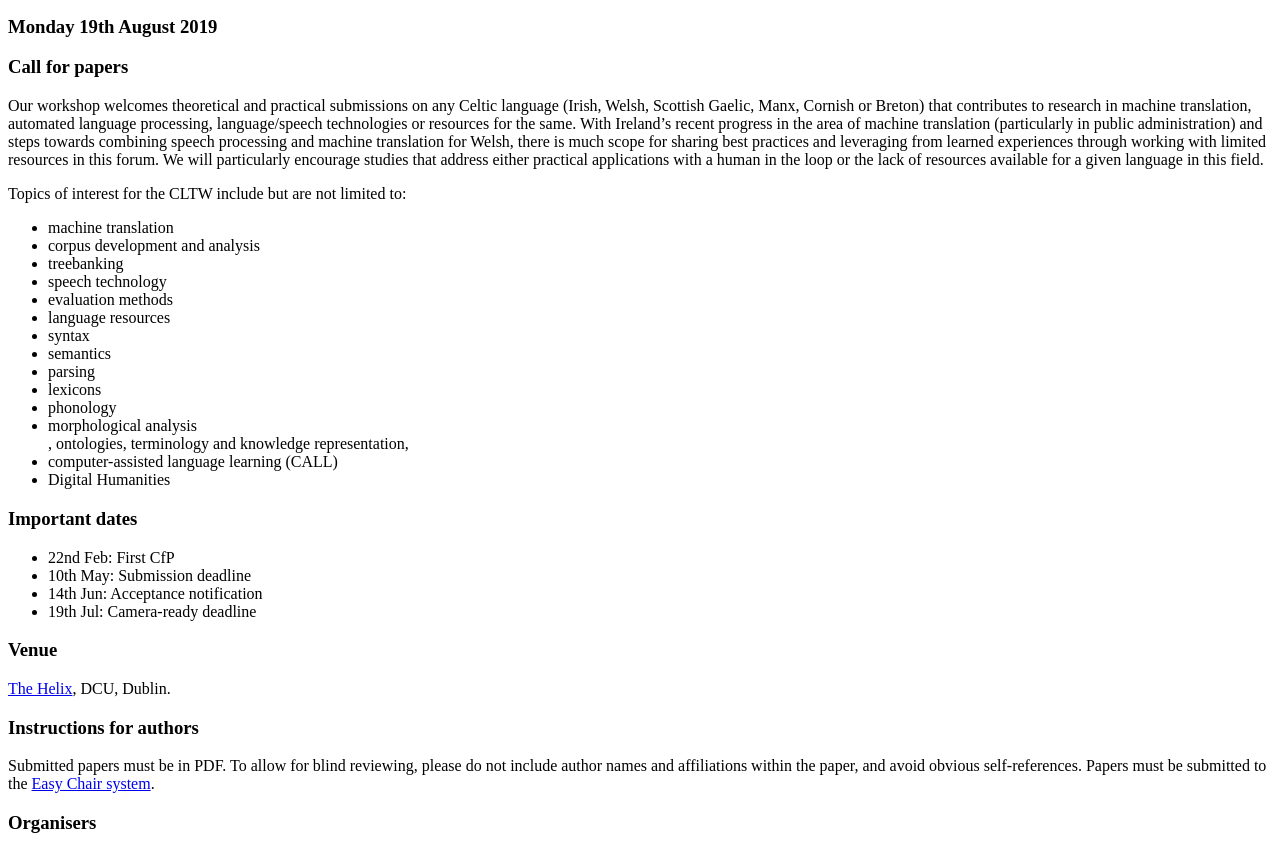
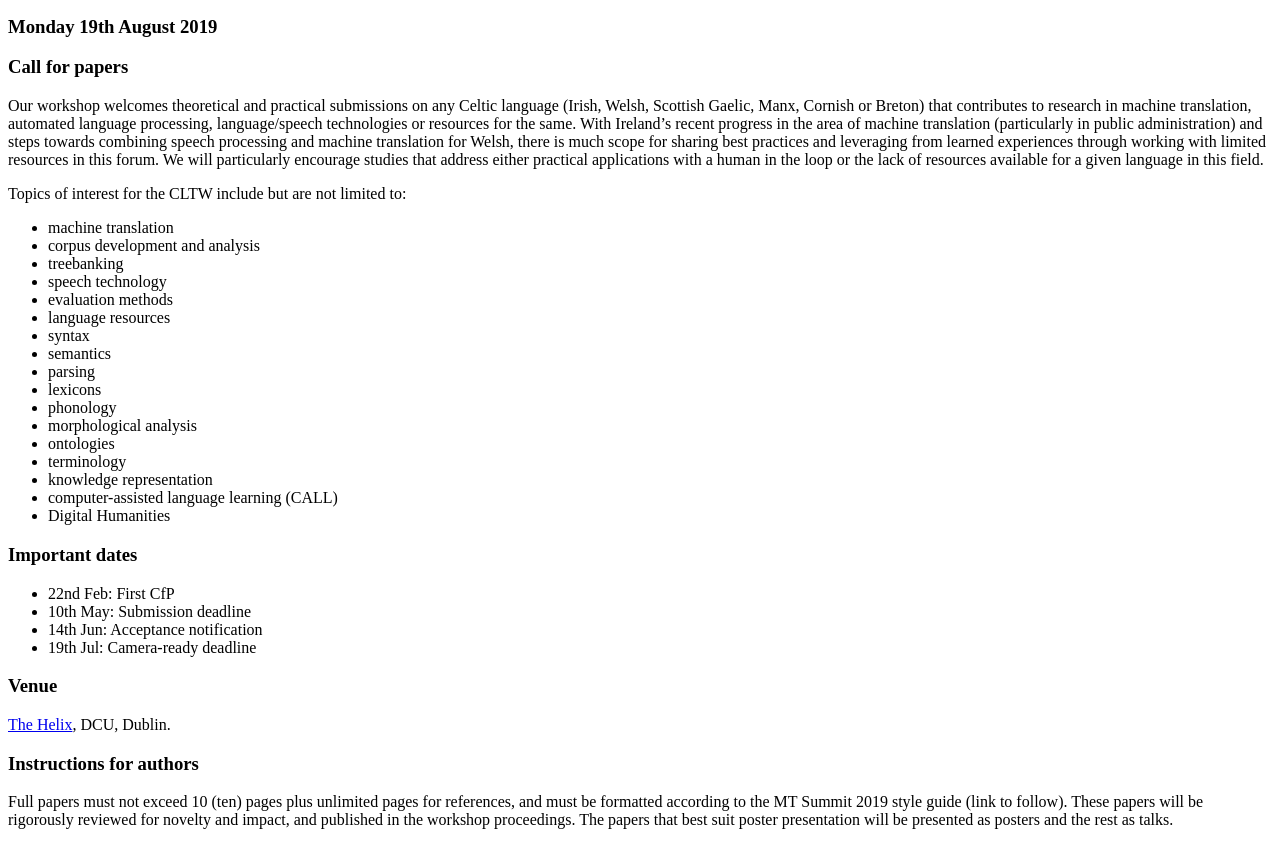
Before and after one commit to celtw/celtw.github.io, a plain HTML site: page cltw19/index.html in a window 1280 px wide. Shown: the part 80-922 px from the top of the page. Drawn offline with Linux system fonts and the light colour scheme.

Commit message:
and a bit about formatting

```diff
--- a/cltw19/index.html
+++ b/cltw19/index.html
@@ -11,7 +11,8 @@
 
 <p>Our workshop welcomes theoretical and practical submissions on any Celtic language (Irish, Welsh, Scottish Gaelic, Manx, Cornish or Breton) that contributes to research in machine translation, automated language processing, language/speech technologies or resources for the same. With Ireland’s recent progress in the area of machine translation (particularly in public administration) and steps towards combining speech processing and machine translation for Welsh, there is much scope for sharing best practices and leveraging from learned experiences through working with limited resources in this forum. We will particularly encourage studies that address either practical applications with a human in the loop or the lack of resources available for a given language in this field.</p>
 
-<p>Topics of interest for the CLTW include but are not limited to: <ul>
+<p>Topics of interest for the CLTW include but are not limited to:
+  <ul>
     <li>machine translation</li>
     <li>corpus development and analysis</li>
     <li>treebanking</li>
@@ -23,7 +24,11 @@
     <li>parsing</li>
     <li>lexicons</li>
     <li>phonology</li>
-    <li>morphological analysis</li>, ontologies, terminology and knowledge representation, <li>computer-assisted language learning (CALL)</li>
+    <li>morphological analysis</li>
+    <li>ontologies</li>
+    <li>terminology</li>
+    <li>knowledge representation</li>
+    <li>computer-assisted language learning (CALL)</li>
     <li>Digital Humanities</li>
   </ul>
 </p>
@@ -42,6 +47,8 @@
 <p><a href="https://www.mtsummit2019.com/venue">The Helix</a>, DCU, Dublin.</p>
 
 <h3>Instructions for authors</h3>
+
+<p>Full papers must not exceed 10 (ten) pages plus unlimited pages for references, and must be formatted according to the MT Summit 2019 style guide (link to follow). These papers will be rigorously reviewed for novelty and impact, and published in the workshop proceedings. The papers that best suit poster presentation will be presented as posters and the rest as talks.</p>
 
 <p>Submitted papers must be in PDF. To allow for blind reviewing, please do not include author names and affiliations within the paper, and avoid obvious self-references. Papers must be submitted to the <a href="https://easychair.org/conferences/?conf=cltw2019">Easy Chair system</a>.</p>
 
```
